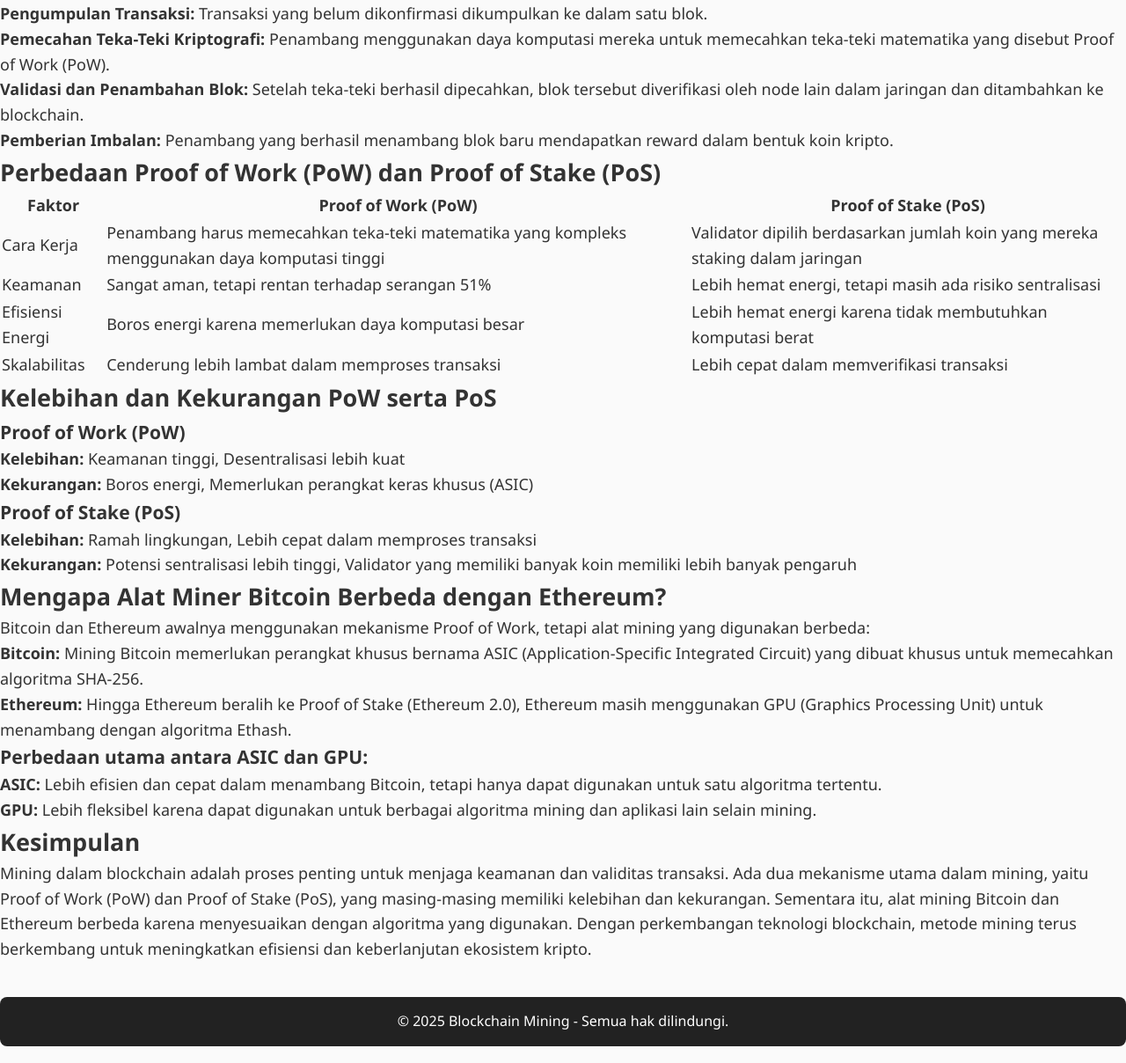
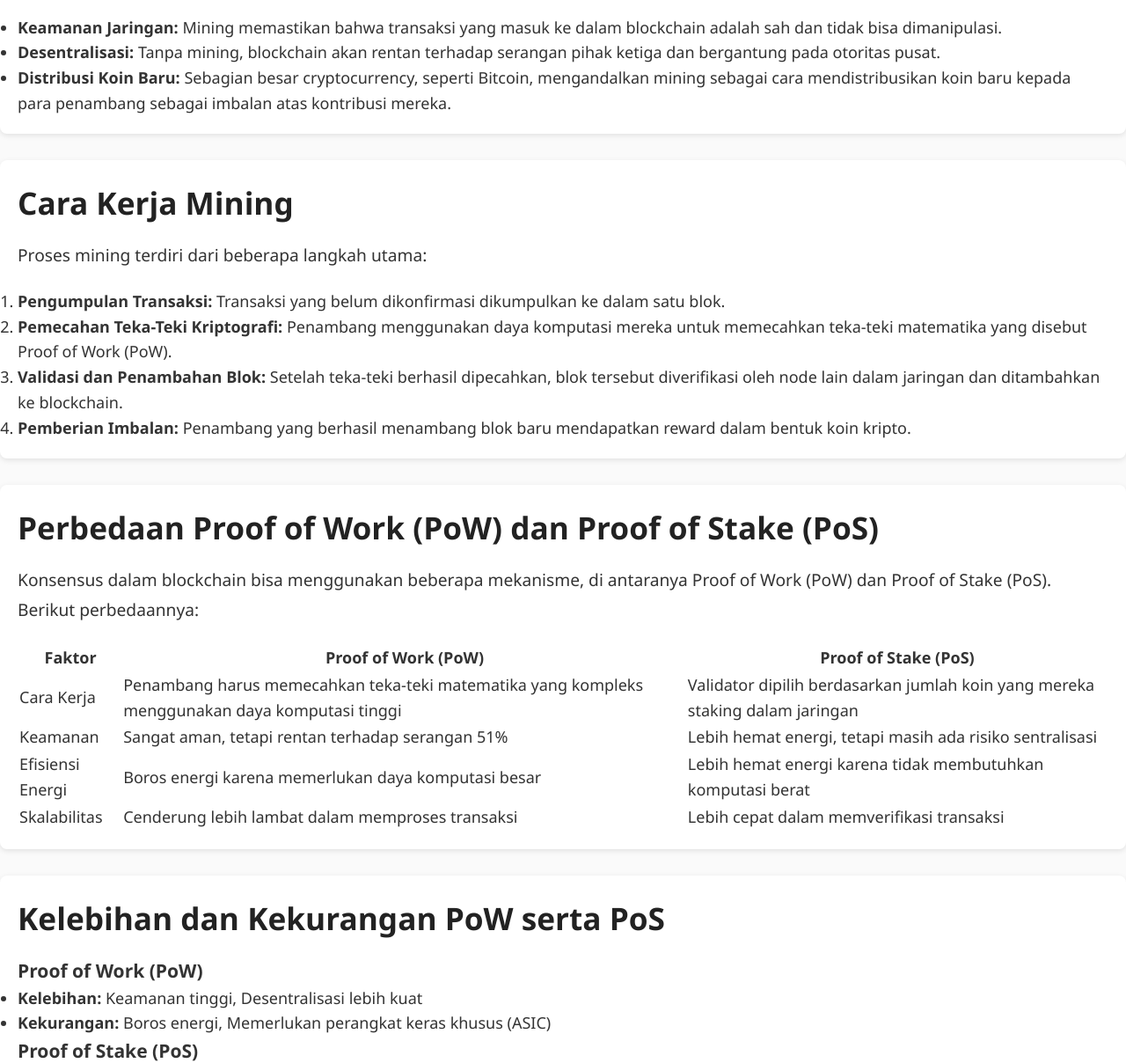
Before and after one commit to kimookoii/kimookoii.github.io, a plain HTML site: page ad4-mining-di-blockchain/index.html in a window 1280 px wide. Shown: the part 568-1776 px from the top of the page at 88% size. Drawn offline with Linux system fonts and the light colour scheme.

Commit message:
Update index.html

```diff
--- a/ad4-mining-di-blockchain/index.html
+++ b/ad4-mining-di-blockchain/index.html
@@ -4,22 +4,24 @@
     <meta charset="UTF-8">
     <meta name="viewport" content="width=device-width, initial-scale=1.0">
     <title>Mengenal Mining di Blockchain</title>
-    <link rel="stylesheet" href="styles.css">
+    <link rel="stylesheet" href="styles.css"> <!-- Gantilah dengan link CSS Anda -->
 </head>
 <body>
     <header>
-        <div class="container">
-            <h1>Mengenal Mining di Blockchain: Proses, Mekanisme, dan Perbedaan Alat Miner</h1>
+        <div class="header-container">
+            <h1>Mengenal Mining di Blockchain</h1>
+            <p>Proses, Mekanisme, dan Perbedaan Alat Miner</p>
         </div>
     </header>
 
     <main>
-        <section>
+        <section class="content">
+            <article>
                 <h2>Apa Itu Mining?</h2>
                 <p>Mining adalah proses validasi transaksi dalam jaringan blockchain dengan menggunakan komputasi untuk memecahkan teka-teki matematika yang kompleks. Proses ini bertujuan untuk menambahkan blok baru ke dalam blockchain serta menjaga keamanan dan keabsahan jaringan.</p>
-        </section>
+            </article>
 
-        <section>
+            <article>
                 <h2>Mengapa Mining Penting?</h2>
                 <p>Mining memiliki peran krusial dalam ekosistem blockchain, antara lain:</p>
                 <ul>
@@ -27,27 +29,31 @@
                     <li><strong>Desentralisasi:</strong> Tanpa mining, blockchain akan rentan terhadap serangan pihak ketiga dan bergantung pada otoritas pusat.</li>
                     <li><strong>Distribusi Koin Baru:</strong> Sebagian besar cryptocurrency, seperti Bitcoin, mengandalkan mining sebagai cara mendistribusikan koin baru kepada para penambang sebagai imbalan atas kontribusi mereka.</li>
                 </ul>
-        </section>
+            </article>
 
-        <section>
+            <article>
                 <h2>Cara Kerja Mining</h2>
                 <p>Proses mining terdiri dari beberapa langkah utama:</p>
-            <ul>
+                <ol>
                     <li><strong>Pengumpulan Transaksi:</strong> Transaksi yang belum dikonfirmasi dikumpulkan ke dalam satu blok.</li>
                     <li><strong>Pemecahan Teka-Teki Kriptografi:</strong> Penambang menggunakan daya komputasi mereka untuk memecahkan teka-teki matematika yang disebut Proof of Work (PoW).</li>
                     <li><strong>Validasi dan Penambahan Blok:</strong> Setelah teka-teki berhasil dipecahkan, blok tersebut diverifikasi oleh node lain dalam jaringan dan ditambahkan ke blockchain.</li>
                     <li><strong>Pemberian Imbalan:</strong> Penambang yang berhasil menambang blok baru mendapatkan reward dalam bentuk koin kripto.</li>
-            </ul>
-        </section>
+                </ol>
+            </article>
 
-        <section>
+            <article>
                 <h2>Perbedaan Proof of Work (PoW) dan Proof of Stake (PoS)</h2>
+                <p>Konsensus dalam blockchain bisa menggunakan beberapa mekanisme, di antaranya Proof of Work (PoW) dan Proof of Stake (PoS). Berikut perbedaannya:</p>
                 <table>
+                    <thead>
                         <tr>
                             <th>Faktor</th>
                             <th>Proof of Work (PoW)</th>
                             <th>Proof of Stake (PoS)</th>
                         </tr>
+                    </thead>
+                    <tbody>
                         <tr>
                             <td>Cara Kerja</td>
                             <td>Penambang harus memecahkan teka-teki matematika yang kompleks menggunakan daya komputasi tinggi</td>
@@ -68,10 +74,11 @@
                             <td>Cenderung lebih lambat dalam memproses transaksi</td>
                             <td>Lebih cepat dalam memverifikasi transaksi</td>
                         </tr>
+                    </tbody>
                 </table>
-        </section>
+            </article>
 
-        <section>
+            <article>
                 <h2>Kelebihan dan Kekurangan PoW serta PoS</h2>
                 <h3>Proof of Work (PoW)</h3>
                 <ul>
@@ -84,31 +91,31 @@
                     <li><strong>Kelebihan:</strong> Ramah lingkungan, Lebih cepat dalam memproses transaksi</li>
                     <li><strong>Kekurangan:</strong> Potensi sentralisasi lebih tinggi, Validator yang memiliki banyak koin memiliki lebih banyak pengaruh</li>
                 </ul>
-        </section>
+            </article>
 
-        <section>
+            <article>
                 <h2>Mengapa Alat Miner Bitcoin Berbeda dengan Ethereum?</h2>
                 <p>Bitcoin dan Ethereum awalnya menggunakan mekanisme Proof of Work, tetapi alat mining yang digunakan berbeda:</p>
                 <ul>
                     <li><strong>Bitcoin:</strong> Mining Bitcoin memerlukan perangkat khusus bernama ASIC (Application-Specific Integrated Circuit) yang dibuat khusus untuk memecahkan algoritma SHA-256.</li>
                     <li><strong>Ethereum:</strong> Hingga Ethereum beralih ke Proof of Stake (Ethereum 2.0), Ethereum masih menggunakan GPU (Graphics Processing Unit) untuk menambang dengan algoritma Ethash.</li>
                 </ul>
-
                 <h3>Perbedaan utama antara ASIC dan GPU:</h3>
                 <ul>
                     <li><strong>ASIC:</strong> Lebih efisien dan cepat dalam menambang Bitcoin, tetapi hanya dapat digunakan untuk satu algoritma tertentu.</li>
                     <li><strong>GPU:</strong> Lebih fleksibel karena dapat digunakan untuk berbagai algoritma mining dan aplikasi lain selain mining.</li>
                 </ul>
-        </section>
+            </article>
 
-        <section>
+            <article>
                 <h2>Kesimpulan</h2>
                 <p>Mining dalam blockchain adalah proses penting untuk menjaga keamanan dan validitas transaksi. Ada dua mekanisme utama dalam mining, yaitu Proof of Work (PoW) dan Proof of Stake (PoS), yang masing-masing memiliki kelebihan dan kekurangan. Sementara itu, alat mining Bitcoin dan Ethereum berbeda karena menyesuaikan dengan algoritma yang digunakan. Dengan perkembangan teknologi blockchain, metode mining terus berkembang untuk meningkatkan efisiensi dan keberlanjutan ekosistem kripto.</p>
+            </article>
         </section>
     </main>
 
     <footer>
-        <p>&copy; 2025 Blockchain Mining - Semua hak dilindungi.</p>
+        <p>&copy; 2025 My Fancy Blog</p>
     </footer>
 </body>
 </html>
```
Lines whose indentation alone changed are shown as unchanged.
